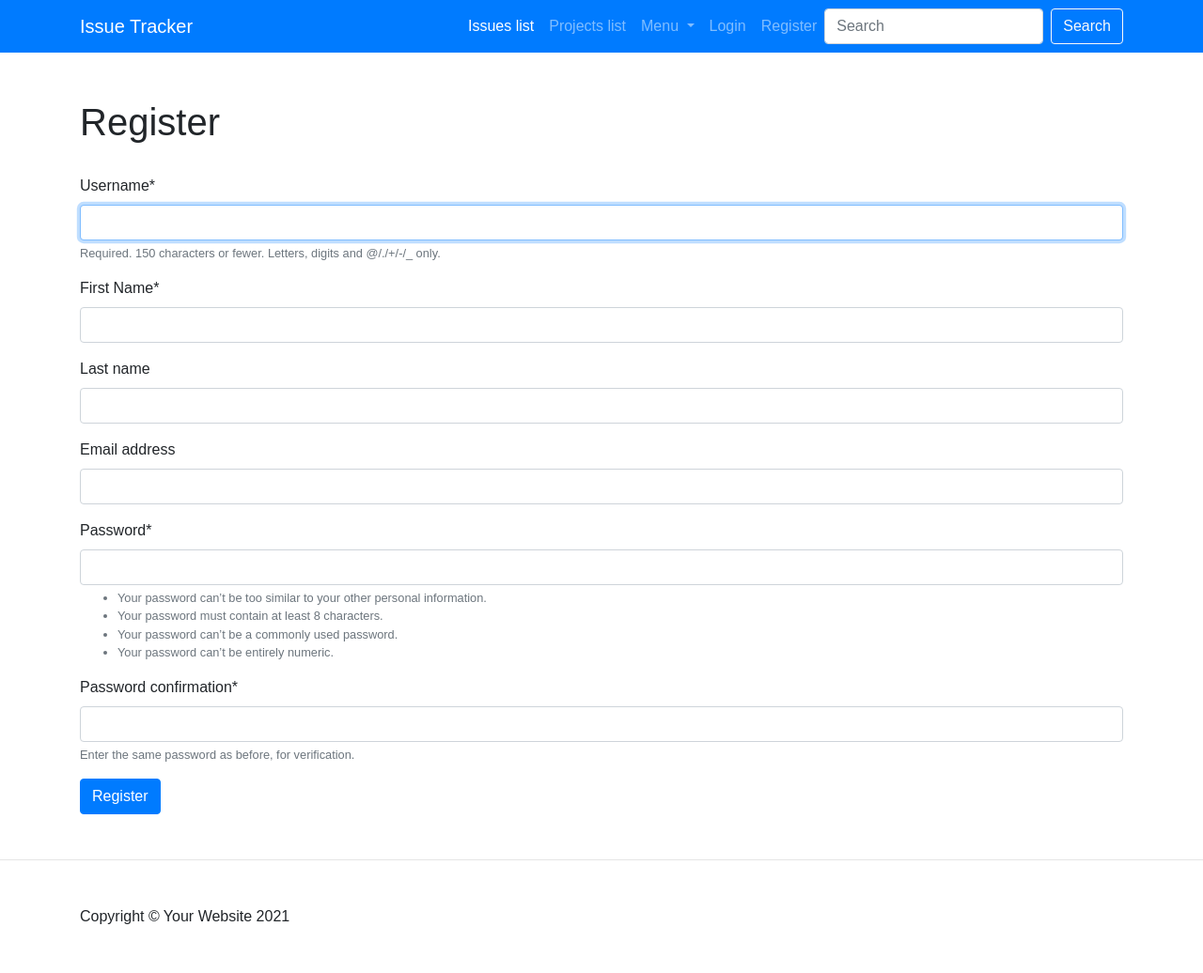
After one commit to amirAkhmetzhanov94/blog, a Django app: page /accounts/register/ in a window 1280 px wide. The commit adds this page. Shown: the whole page at 94% size. Run offline with Django 3.2, Linux system fonts and the light colour scheme; some libraries are stand-ins or nearby versions.

Commit message:
HW-58 Добавил crispy_forms в проект. Добавил опцию регистрации нового пользователя в проект.

```diff
--- /dev/null
+++ b/issue_tracker/accounts/forms.py
@@ -0,0 +1,45 @@
+from django import forms
+from django.contrib.auth.models import User
+from django.contrib.auth.forms import UserCreationForm
+
+
+# class RegistrationForm(forms.ModelForm):
+#     password = forms.CharField(
+#         label="Password",
+#         required=True,
+#         strip=False,
+#         widget=forms.PasswordInput
+#     )
+#     password_confirm = forms.CharField(
+#         label="Confirm password",
+#         required=True,
+#         strip=False,
+#         widget=forms.PasswordInput
+#     )
+#
+#     def clean(self):
+#         cleaned_data = super().clean()
+#         password = cleaned_data.get("password")
+#         password_confirm = cleaned_data.get("password_confirm")
+#         if password and password_confirm and password != password_confirm:
+#             raise forms.ValidationError("Passwords are not equal")
+#         return cleaned_data
+#
+#     def save(self, commit=True):
+#         user = super().save(commit=False)
+#         user.set_password(self.cleaned_data["password"])
+#         if commit:
+#             user.save()
+#         return user
+#
+#     class Meta:
+#         model = User
+#         fields = ["username", "first_name",
+#                   "last_name", "email", "password", "password_confirm"]
+
+class RegistrationForm(UserCreationForm):
+    first_name = forms.CharField(label="First Name", required=True, widget=forms.TextInput)
+
+    class Meta(UserCreationForm.Meta):
+        fields = ["username", "first_name",
+                  "last_name", "email", "password1", "password2"]
--- /dev/null
+++ b/issue_tracker/accounts/templates/registration/register.html
@@ -0,0 +1,15 @@
+{% extends 'base.html' %}
+
+{% load crispy_forms_tags %}
+
+{% block title %}Register{% endblock %}
+
+{% block content %}
+<h1>Register</h1><br>
+<form action="{% url "accounts:register" %}" method="post">
+    {% csrf_token %}
+    {{ form|crispy }}
+    <input type="hidden" name="next" value="{{ request.GET.next }}">
+    <button class="btn btn-primary">Register</button>
+</form>
+{% endblock %}
--- a/issue_tracker/accounts/urls.py
+++ b/issue_tracker/accounts/urls.py
@@ -1,9 +1,10 @@
 from django.urls import path
-from accounts.views import LoginView, LogoutView
+from accounts.views import LoginView, LogoutView, RegisterView
 
 app_name = "accounts"
 
 urlpatterns = [
     path('login/', LoginView.as_view(), name='login'),
     path('logout/', LogoutView.as_view(), name="logout"),
+    path('register/', RegisterView.as_view(), name='register')
 ]
--- a/issue_tracker/accounts/views.py
+++ b/issue_tracker/accounts/views.py
@@ -1,7 +1,9 @@
 from django.contrib.auth import login, authenticate, logout
-from django.shortcuts import redirect, render
-from django.views.generic import View
+from django.contrib.auth.models import User
+from django.shortcuts import redirect, render, reverse
+from django.views.generic import View, CreateView
 from django.http import HttpResponseRedirect
+from accounts.forms import RegistrationForm
 
 class LoginView(View):
     def get(self, request, *args, **kwargs):
@@ -24,3 +26,22 @@ class LogoutView(View):
     def get(self, request, *args, **kwargs):
         logout(request)
         return redirect("webapp:index")
+
+
+class RegisterView(CreateView):
+    model = User
+    template_name = "registration/register.html"
+    form_class = RegistrationForm
+
+    def form_valid(self, form):
+        user = form.save()
+        login(self.request, user)
+        return redirect(self.get_success_url())
+
+    def get_success_url(self):
+        next_url = self.request.GET.get('next')
+        if not next_url:
+            next_url = self.request.POST.get('next')
+        if not next_url:
+            next_url = reverse('webapp:index')
+        return next_url
--- a/issue_tracker/issue_tracker/settings.py
+++ b/issue_tracker/issue_tracker/settings.py
@@ -38,6 +38,7 @@ INSTALLED_APPS = [
     'django.contrib.sessions',
     'django.contrib.messages',
     'django.contrib.staticfiles',
+    'crispy_forms',
     'webapp',
     'accounts'
 ]
@@ -120,6 +121,8 @@ USE_TZ = True
 # Static files (CSS, JavaScript, Images)
 # https://docs.djangoproject.com/en/3.2/howto/static-files/
 
+CRISPY_TEMPLATE_PACK = 'bootstrap4'
+
 STATIC_URL = '/static/'
 STATICFILES_DIRS = [path.join(BASE_DIR, 'static')]
 
--- a/issue_tracker/webapp/templates/base.html
+++ b/issue_tracker/webapp/templates/base.html
@@ -38,6 +38,7 @@
            </li>
        {% else %}
            <li class="menu-right"><a href="{% url 'accounts:login' %}?next={{ request.get_full_path }}" class="nav-link">Login</a></li>
+           <li class="menu-right"><a href="{% url 'accounts:register' %}?next={{ request.get_full_path }}" class="nav-link">Register</a></li>
        {% endif %}
         {% include "partial/search_form.html" %}
         </ul>
--- a/issue_tracker/webapp/templates/projects/detail.html
+++ b/issue_tracker/webapp/templates/projects/detail.html
@@ -34,10 +34,11 @@
                     {% if user.is_authenticated %}
            {% block menu_links %}{% endblock %}
            <li class="nav-item">
-               <a class="nav-link" href="{% url 'accounts:logout' %}">Logout [{{ user.username }}]</a>
+               <a class="nav-link" href="{% url 'accounts:logout' %}?next={{ request.get_full_path }}">Logout [{{ user.username }}]</a>
            </li>
        {% else %}
-           <li class="menu-right"><a href="{% url 'accounts:login' %}" class="nav-link">Login</a></li>
+           <li class="menu-right"><a href="{% url 'accounts:login' %}?next={{ request.get_full_path }}" class="nav-link">Login</a></li>
+           <li class="menu-right"><a href="{% url 'accounts:register' %}?next={{ request.get_full_path }}" class="nav-link">Register</a></li>
        {% endif %}
         {% include "partial/search_form.html" %}
         </ul>
--- a/requirements.txt
+++ b/requirements.txt
@@ -1,4 +1,5 @@
 asgiref==3.4.1
 Django==3.2.7
+django-crispy-forms==1.13.0
 pytz==2021.1
 sqlparse==0.4.2
```
